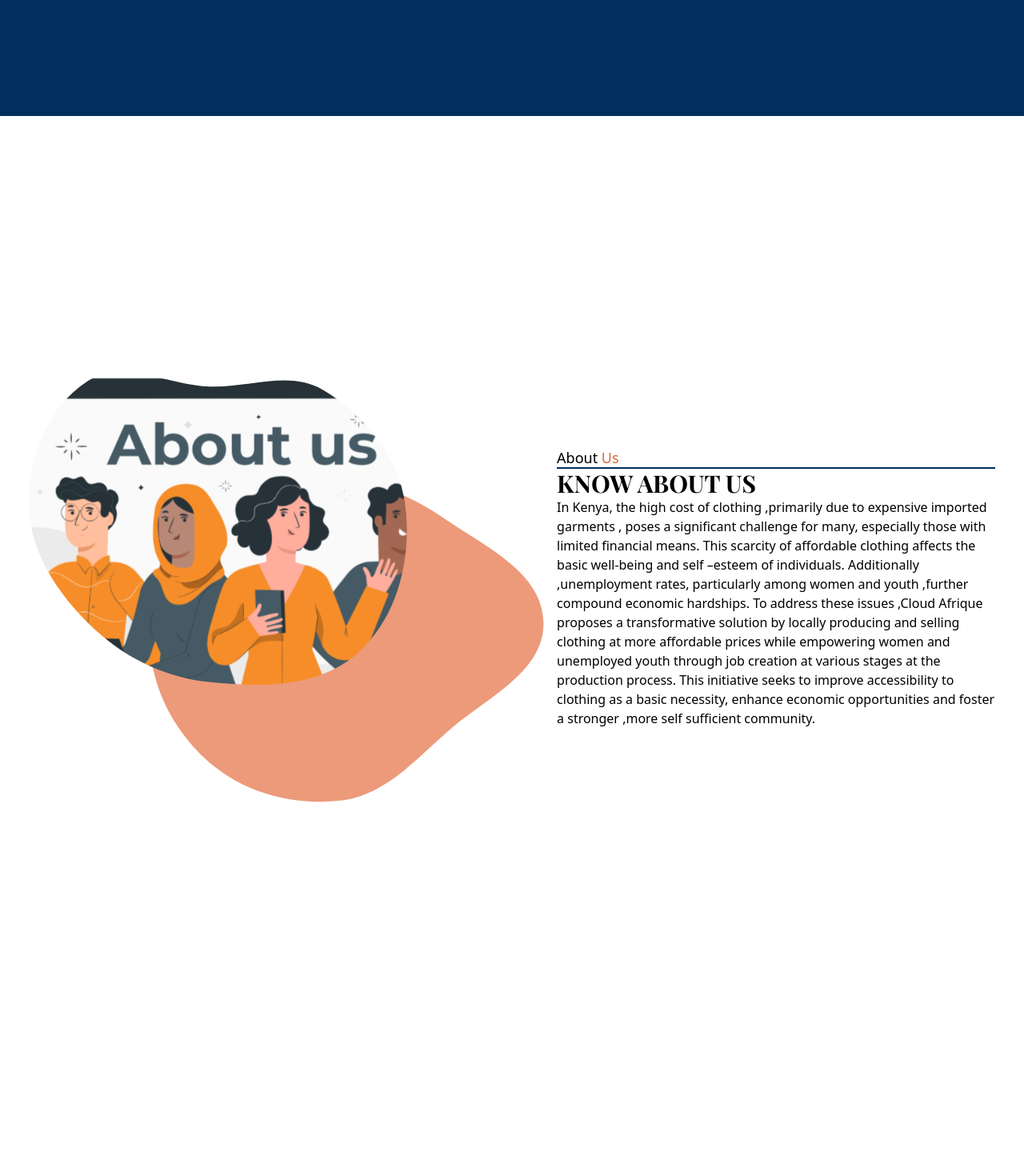
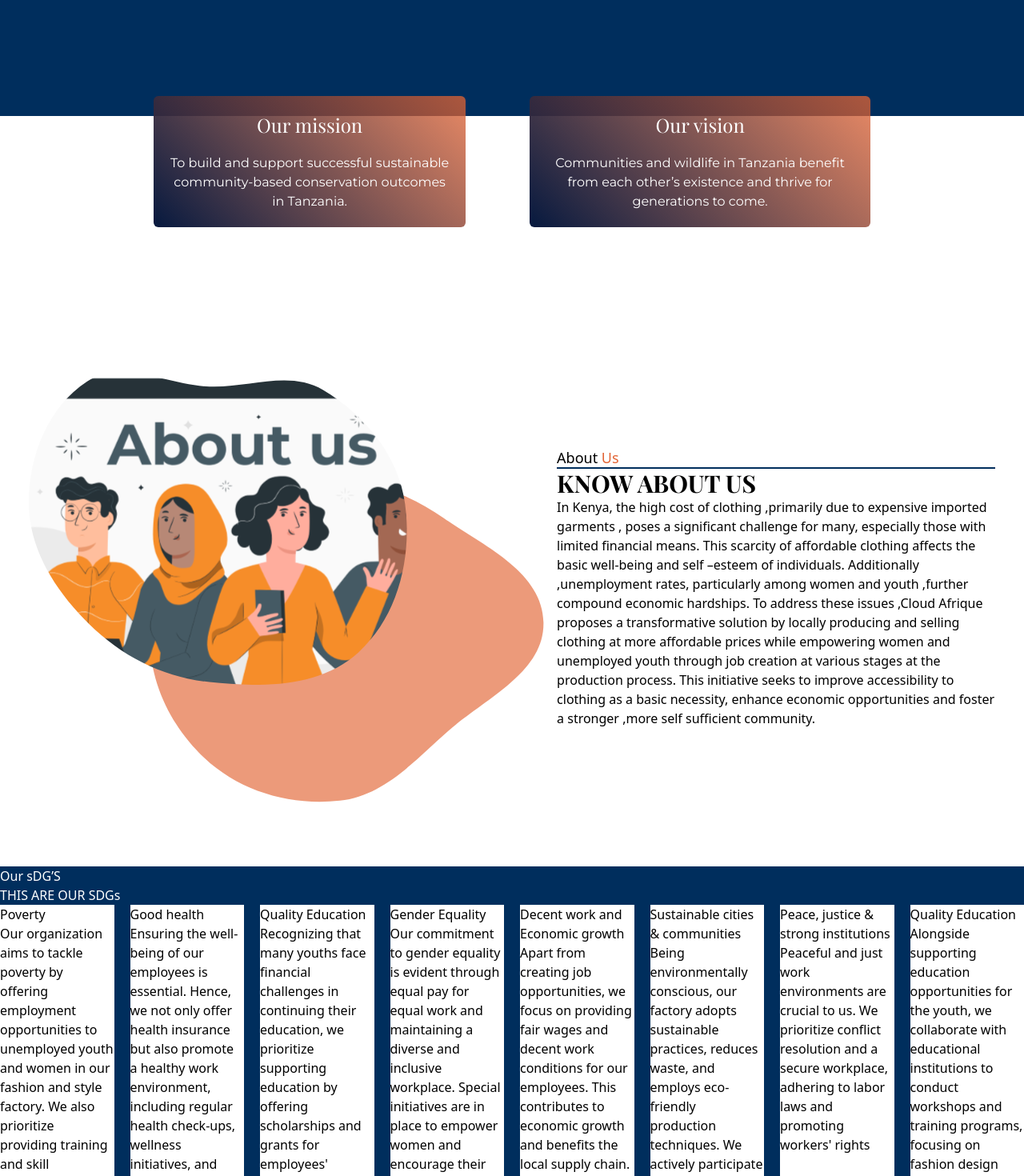
Before and after one commit to Diana-nyamai/CloudAfrique, a React (Vite) app: page / in a window 1280 px wide. Shown: the part 620-2090 px from the top of the page at 80% size. Before the commit the page ends 1703 px from the top, so only its background shows below. Built offline with nearby package versions, Linux system fonts and the light colour scheme.

Commit message:
Update sdg section

```diff
--- /dev/null
+++ b/src/components/cards/SdgCard.tsx
@@ -0,0 +1,15 @@
+interface sdgProps {
+    title: string;
+    desc: string;
+    index: number
+}
+const SdgCard:React.FC<sdgProps> = ({title, desc, index}) => {
+  return (
+    <div className="bg-white text-black w-1/4" key={index}>
+        <h3>{title}</h3>
+        <p>{desc}</p>
+    </div>
+  )
+}
+
+export default SdgCard
--- a/src/components/index.tsx
+++ b/src/components/index.tsx
@@ -1,9 +1,11 @@
 import Navbar from "./navigation/navbar";
 import HomeHero from "./hero/HomeHero";
 import About from "./about/About";
+import SdgCard from "./cards/SdgCard";
 
 export {
     Navbar,
     HomeHero,
-    About
+    About,
+    SdgCard
 }
--- a/src/pages/Home/Home.tsx
+++ b/src/pages/Home/Home.tsx
@@ -1,29 +1,49 @@
-import React from 'react'
-import { About, HomeHero } from '../../components'
+import React from "react";
+import { About, HomeHero, SdgCard } from "../../components";
+import { data } from "./sdgData";
 
-const Home:React.FC = () => {
+const Home: React.FC = () => {
   return (
-    <div className='bg-blueColor'>
-        <HomeHero/>
-        <div className='flex flex-col gap-6 mt-5 lg:flex-row lg
-        :gap-20 w-[70%] mx-auto lg:absolute lg:top-[40%] lg:left-[15%]'>
-          <div className='bg-gradient text-white p-5 text-center rounded-md'>
-            <h2 className='font-playfair text-2xl mb-5'>Our mission</h2>
-            <p className='font-montserrat'>To build and support successful sustainable community-based conservation outcomes in Tanzania.</p>
+    <div className="bg-blueColor">
+      <HomeHero />
+      <div
+        className="flex flex-col gap-6 mt-5 lg:flex-row lg:gap-20 w-[70%] mx-auto xl:absolute lg:top-[90%] lg:left-[15%]"
+      >
+        <div className="bg-gradient text-white p-5 text-center rounded-md">
+          <h2 className="font-playfair text-2xl mb-5">Our mission</h2>
+          <p className="font-montserrat">
+            To build and support successful sustainable community-based
+            conservation outcomes in Tanzania.
+          </p>
         </div>
-          <div className='bg-gradient text-white p-5 text-center rounded-md'>
-            <h2 className='font-playfair text-2xl mb-5'>Our  vision</h2>
-            <p className='font-montserrat'>Communities and wildlife in Tanzania benefit from each other’s existence and thrive for generations to come.</p>
+        <div className="bg-gradient text-white p-5 text-center rounded-md">
+          <h2 className="font-playfair text-2xl mb-5">Our vision</h2>
+          <p className="font-montserrat">
+            Communities and wildlife in Tanzania benefit from each other’s
+            existence and thrive for generations to come.
+          </p>
         </div>
       </div>
 
       {/* about */}
-        <div className='mt-20 px-4 lg:mt-80 mb-20'>
-           <About/>
+      <div className="mt-20 px-4 xl:mt-80 mb-20">
+        <About />
+      </div>
+
+      {/* our story */}
+      <div className="bg-blue text-white">
+        <p>Our sDG’S</p>
+        <h2>THIS ARE OUR SDGs</h2>
+
+        <div className="flex gap-5 wrap">
+          {data.map((data, index) => (
+          <SdgCard title={data.title} desc={data.desc} index={index} />
+        ))}
         </div>
 
       </div>
-  )
-}
+    </div>
+  );
+};
 
-export default Home
+export default Home;
--- /dev/null
+++ b/src/pages/Home/sdgData.tsx
@@ -0,0 +1,35 @@
+export const data = [
+  {
+    title: " Poverty",
+    desc: "Our organization aims to tackle poverty by offering employment opportunities to unemployed youth and women in our fashion and style factory. We also prioritize providing training and skill development programs to enhance their employability.",
+  },
+  {
+    title: " Good health",
+    desc: "Ensuring the well-being of our employees is essential. Hence, we not only offer health insurance but also promote a healthy work environment, including regular health check-ups, wellness initiatives, and access to counseling services",
+  },
+  {
+    title: " Quality Education",
+    desc: `Recognizing that many youths face financial challenges in continuing their education, we prioritize supporting education by offering scholarships and grants for employees' children. Additionally, we collaborate with local educational institutions to provide adult education programs.`,
+  },
+  {
+    title: " Gender Equality",
+    desc: ` Our commitment to gender equality is evident through equal pay for equal work and maintaining a diverse and inclusive workplace. Special initiatives are in place to empower women and encourage their leadership roles in our factory.`,
+  },
+  {
+    title: " Decent work and Economic growth",
+    desc: `Apart from creating job opportunities, we focus on providing fair wages and decent work conditions for our employees. This contributes to economic growth and benefits the local supply chain.`,
+  },
+  {
+    title: " Sustainable cities & communities",
+    desc: `Being environmentally conscious, our factory adopts sustainable practices, reduces waste, and employs eco-friendly production techniques. We actively participate in community development projects, including infrastructure improvement and support for local artisans.
+        `,
+  },
+  {
+    title: " Peace, justice & strong institutions ",
+    desc: ` Peaceful and just work environments are crucial to us. We prioritize conflict resolution and a secure workplace, adhering to labor laws and promoting workers' rights`,
+  },
+  {
+    title: " Quality Education",
+    desc: `Alongside supporting education opportunities for the youth, we collaborate with educational institutions to conduct workshops and training programs, focusing on fashion design and garment manufacturing, to improve education quality in relevant fields.`,
+  },
+];
```
Lines whose indentation alone changed are shown as unchanged.
